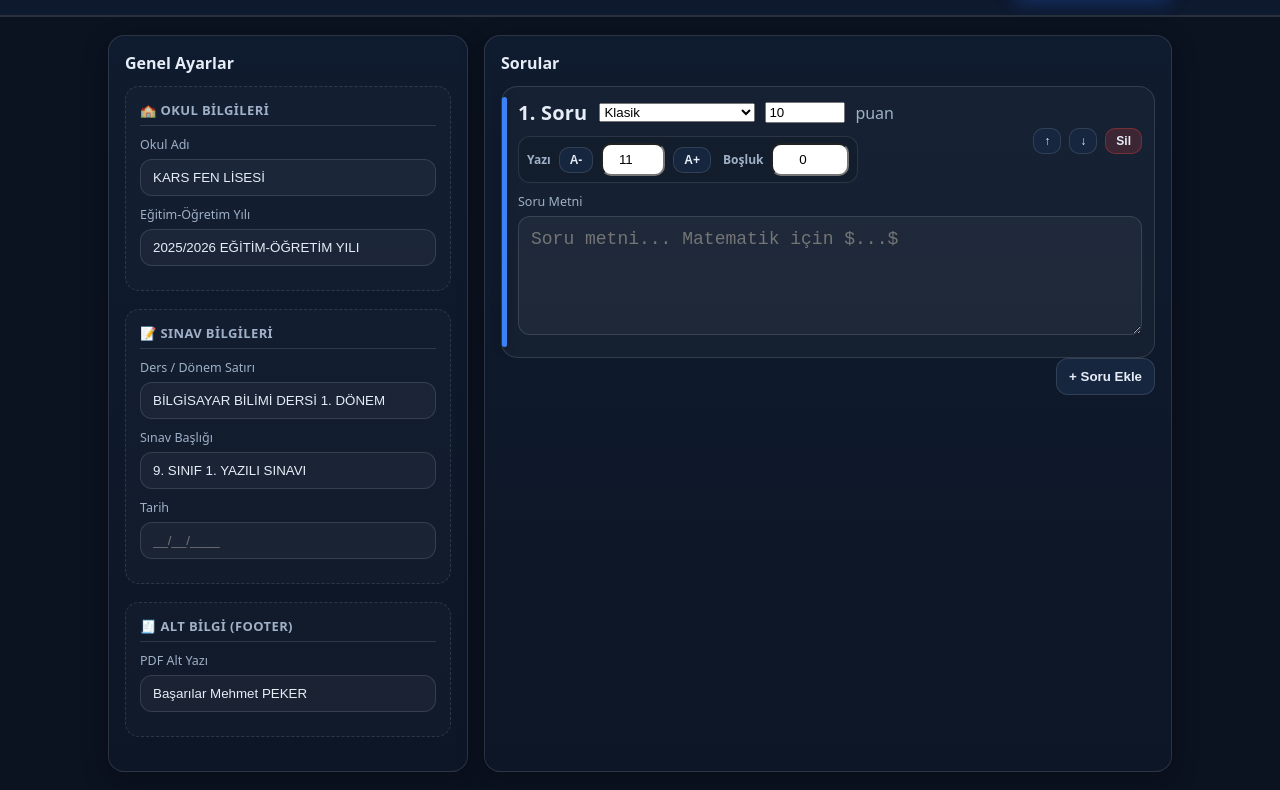
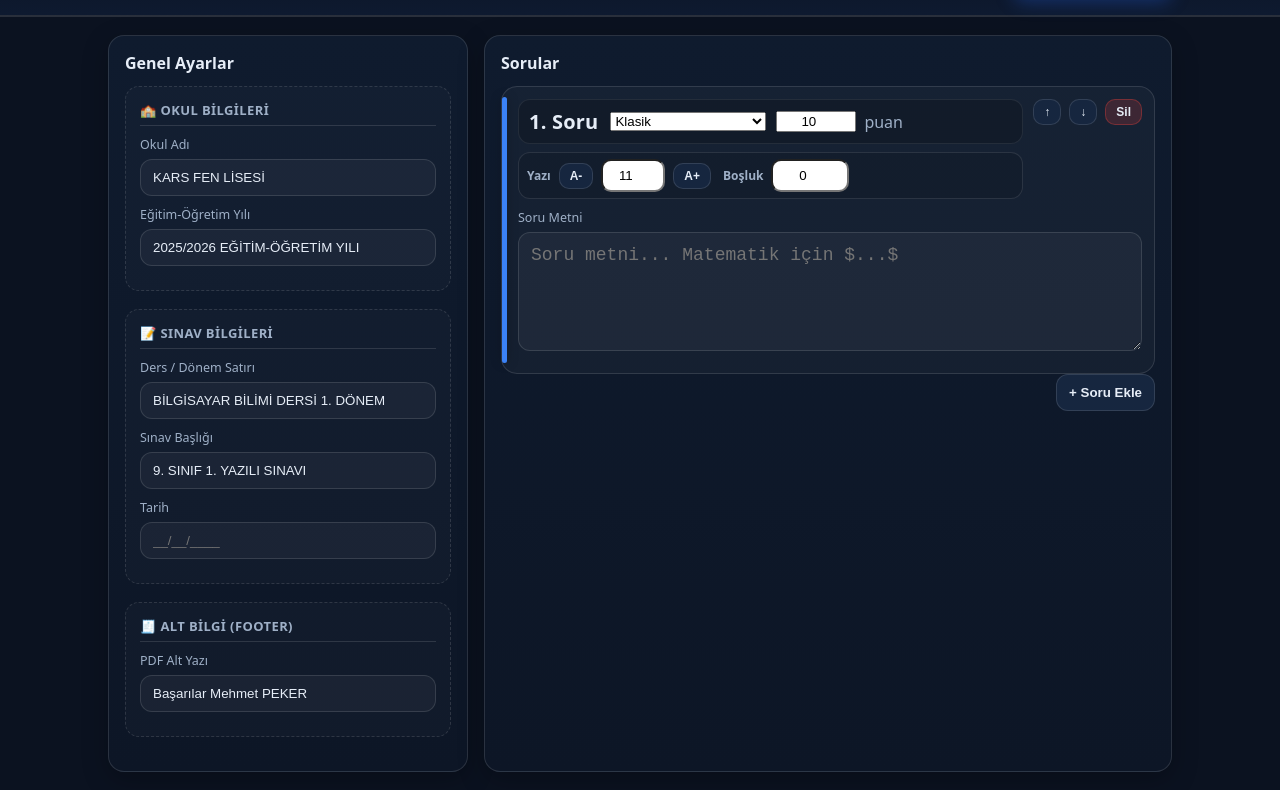
Before and after one commit to MehmettPeker/sinav-hazirlama-modulu, a plain HTML site: page index.html in a window 1280 px wide. Shown: the part 65-855 px from the top of the page. Drawn offline with nearby package versions, Linux system fonts and the light colour scheme.

Commit message:
Improve questions section layout

```diff
--- a/index.html
+++ b/index.html
@@ -98,6 +98,7 @@
         <div class="qCard" data-qid="">
             <div class="qHead">
                 <div class="qMeta">
+                    <div class="qMetaTop">
                         <span class="qNo">1. Soru</span>
 
                         <select class="qType">
@@ -108,9 +109,13 @@
                             <option value="code">Kod Sorusu</option>
                         </select>
 
+                        <div class="qScore">
                             <input class="qPoints" type="number" min="1" max="100" value="10" />
                             <span class="muted">puan</span>
+                        </div>
+                    </div>
 
+                    <div class="qMetaBottom">
                         <div class="qInlineCtl">
                             <div class="ctl">
                                 <span class="ctlLbl">Yazı</span>
@@ -122,6 +127,7 @@
                             <div class="ctl">
                                 <span class="ctlLbl">Boşluk</span>
                                 <input class="qLines" type="number" min="0" max="30" value="0" />
+                            </div>
                         </div>
                     </div>
                 </div>
--- a/static/style.css
+++ b/static/style.css
@@ -230,7 +230,7 @@ h2 {
     display: flex;
     justify-content: space-between;
     gap: 10px;
-    align-items: center;
+    align-items: flex-start;
     margin-bottom: 8px;
 }
 
@@ -245,9 +245,10 @@ h2 {
 
 .qMeta {
     display: flex;
-    gap: 10px;
-    align-items: center;
-    flex-wrap: wrap;
+    flex-direction: column;
+    gap: 8px;
+    flex: 1;
+    min-width: 0;
 }
 
 .qNo {
@@ -256,14 +257,33 @@ h2 {
     margin-right: 2px;
 }
 
+.qMetaTop {
+    display: flex;
+    align-items: center;
+    flex-wrap: wrap;
+    gap: 10px;
+    padding: 8px 10px;
+    border-radius: 12px;
+    border: 1px solid rgba(255, 255, 255, .08);
+    background: rgba(0, 0, 0, .18);
+}
+
+.qScore {
+    display: inline-flex;
+    align-items: center;
+    gap: 8px;
+}
+
 .qMeta .qPoints {
-    width: 80px
+    width: 80px;
+    text-align: center;
 }
 
 .qBtns {
     display: flex;
     gap: 8px;
-    align-items: center
+    align-items: center;
+    align-self: flex-start;
 }
 
 /* Yazı + Boşluk tek satır */
@@ -275,6 +295,7 @@ h2 {
     border: 1px solid rgba(255, 255, 255, .10);
     border-radius: 12px;
     background: rgba(0, 0, 0, .10);
+    flex-wrap: wrap;
 }
 
 .qInlineCtl .ctl {
@@ -301,6 +322,11 @@ h2 {
     text-align: center;
     padding: 7px 8px !important;
     border-radius: 10px;
+}
+
+.qText {
+    min-height: 120px;
+    background: rgba(0, 0, 0, .12);
 }
 
 .hidden {
@@ -404,6 +430,16 @@ h2 {
 
 /* küçük ekran */
 @media(max-width:520px) {
+    .qHead {
+        flex-direction: column;
+        align-items: stretch;
+    }
+
+    .qBtns {
+        align-self: stretch;
+        justify-content: flex-end;
+    }
+
     .qInlineCtl {
         width: 100%;
         justify-content: flex-start
```
Lines whose indentation alone changed are shown as unchanged.
